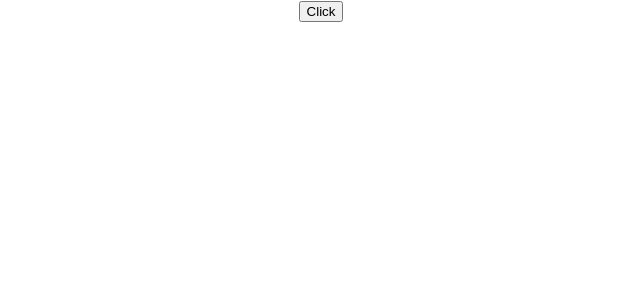
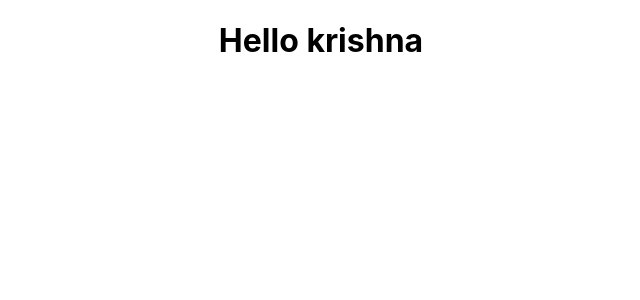
Before and after one commit to Krishnaprasad15/React, a React (Create React App) app: page / in a window 1280 px wide. Shown: the top 300 px of the page, without its empty margins (319-959 px from the left). Built offline with nearby package versions, Linux system fonts and the light colour scheme.

Commit message:
Conditional Rendering

```diff
--- a/src/App.js
+++ b/src/App.js
@@ -8,7 +8,9 @@ import './App.css';
 // import ClickFunction from './components/clickFunction';
 // import ClickClass from './components/clickClass';
 // import BindEvent from './components/BindEvent';
-import ParentComp from './components/ParentComp';
+// import ParentComp from './components/ParentComp';
+
+import ConditionalRend from './components/ConditionalRend';
 function App() {
   return (
     <div className="App">
@@ -19,7 +21,8 @@ function App() {
       {/* <ClickFunction/> */}
       {/* <ClickClass/> */}
       {/* <BindEvent/> */}
-      <ParentComp/>
+      {/* <ParentComp/> */}
+      <ConditionalRend/>
     </div>
   );
 }
--- /dev/null
+++ b/src/components/ConditionalRend.js
@@ -0,0 +1,68 @@
+// import React, { Component } from 'react'
+//  class ConditionalRend extends Component {
+//   constructor(props) {
+//     super(props)
+
+//     this.state = {
+//        isLoggedIn: false,
+//        message:"Hello user"
+//     }
+//   }
+//   change=()=>{
+//     if(this.state.isLoggedIn){
+//       this.setState({
+//         isLoggedIn:false,
+//         message:"Hello Krishna"
+//       })
+//     }else{
+//       this.setState({
+//         isLoggedIn:true,
+//         message:"Hello user"
+//       })
+//     }
+//   }
+
+//   render() {
+//     return(
+//     <div>
+//       <h1>{this.state.message}</h1>
+//       <button onClick={this.change}>Click to login</button>
+//       <button onClick={this.change}>Click to logout</button>
+//     </div>
+//     )
+//   }
+// }
+// export default ConditionalRend
+
+
+
+import React, { Component } from 'react'
+
+export default class ConditionalRend extends Component {
+  constructor(props) {
+    super(props)
+
+    this.state = {
+       isLoggedIn:true
+    }
+  }
+
+  render() {
+    // 1. IF_ELSE
+    // if(this.state.isLoggedIn) return <h1>Hello Krishna</h1>
+    // else return <h1>Hello user</h1>
+
+    // 2. ELEMENT VARIABLE
+    // let msg
+    // if(this.state.isLoggedIn){
+    //   msg=<h1>Hello krishna</h1>
+    // }else msg=<h1>Hello User</h1>
+    // return <div>{msg}</div>
+
+    // 3. TERNARY OPERATOR
+    // return (this.state.isLoggedIn)? <h1>Hello krishna</h1> : <h1>Hello user</h1>
+
+    // 4. Short circuit operator
+    return this.state.isLoggedIn && <h1>Hello krishna</h1>
+  }
+}
```
